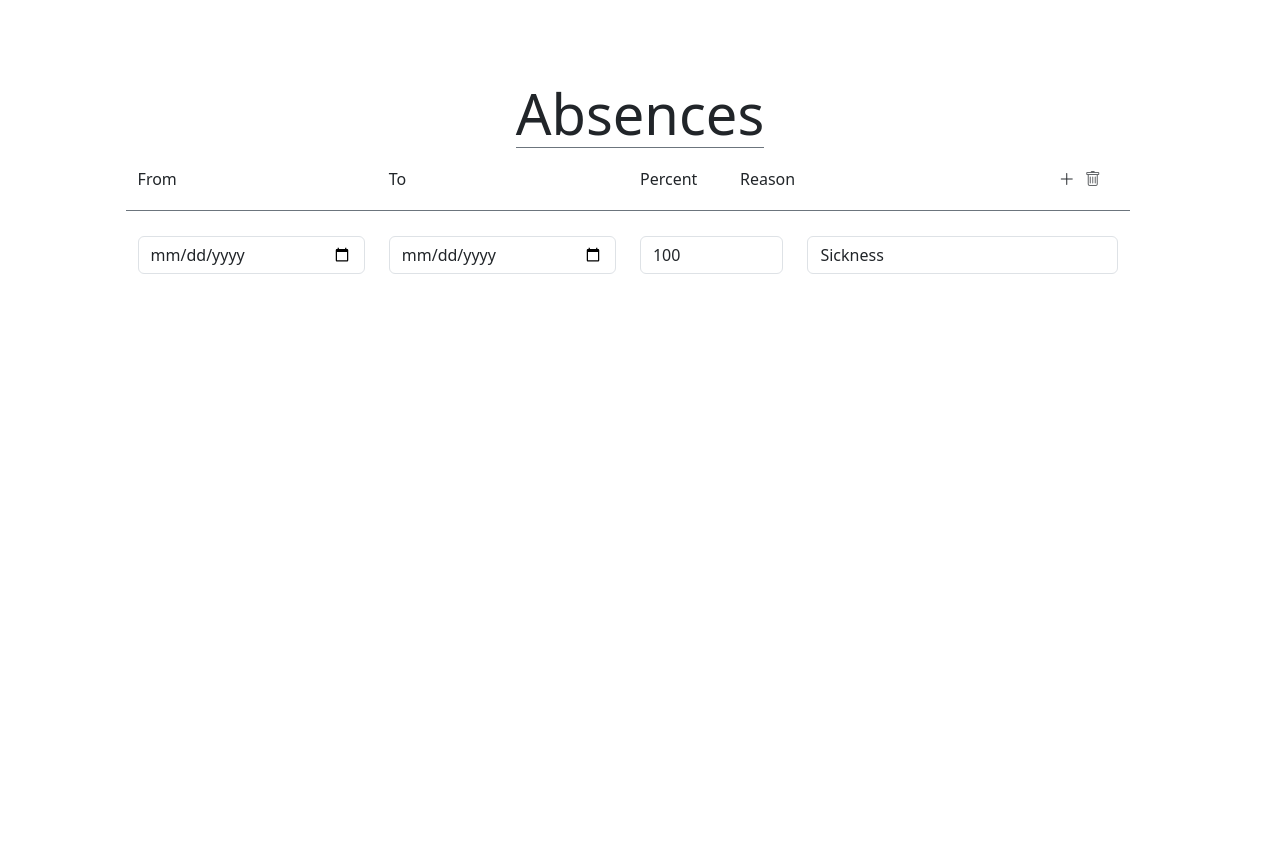
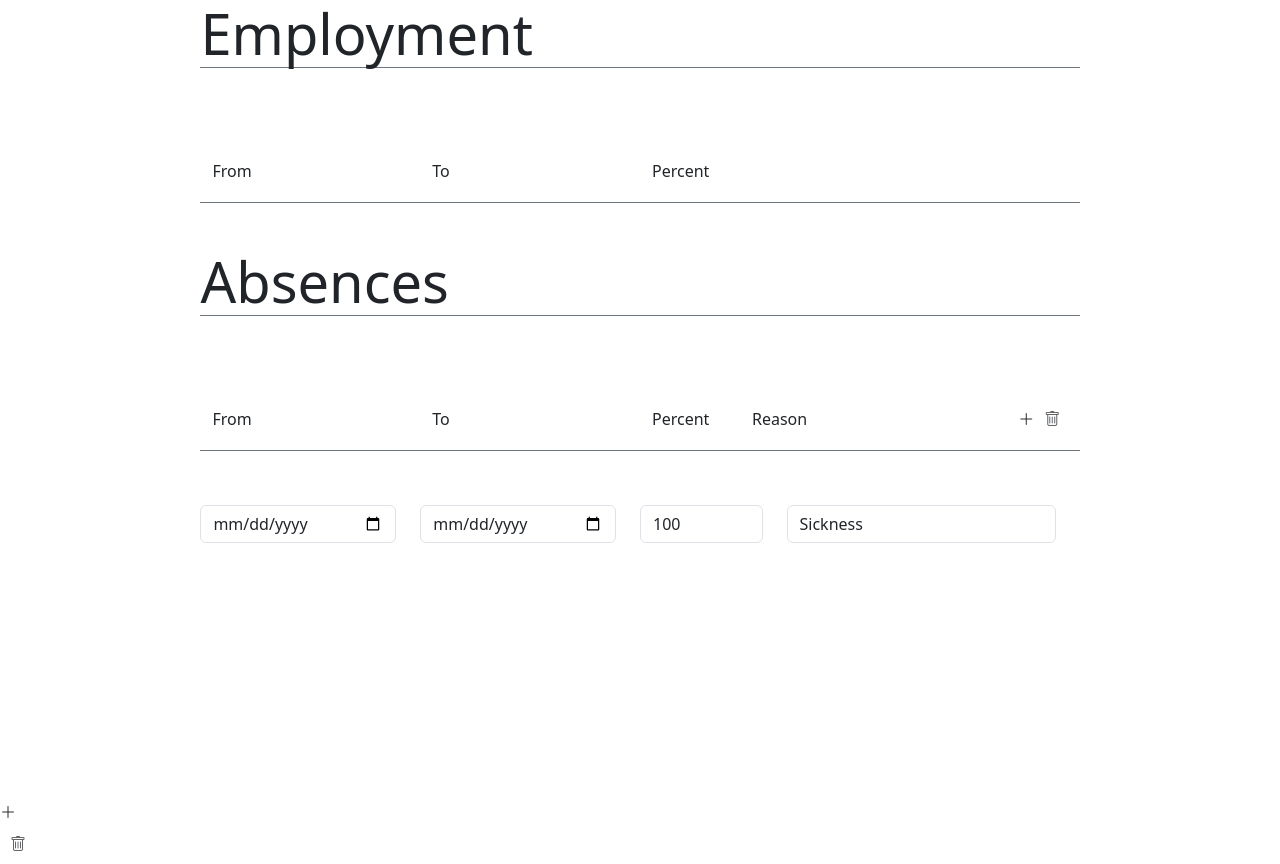
Before and after one commit to PiotrFe/pto_calc, a website with bundled scripts: page src/index.html in a window 1280 px wide. Before the commit the page ends 800 px from the top, so only its background shows below. Built offline with nearby package versions, Linux system fonts and the light colour scheme.

Commit message:
Refactor class nomenclature. Add employment section

```diff
--- a/src/index.html
+++ b/src/index.html
@@ -24,40 +24,70 @@
   <body>
     <div class="page-main">
       <div class="container-fluid page-content">
-        <div id="absence-list" class="absence-list">
-          <h1 class="display-4 section-title">Absences</h1>
-          <div id="absence-header" class="absence-header">
-            <div class="row absence-header-entry mb-3">
+        <div class="entry-lists">
+          <div id="employment-list" class="entry-list">
+            <h1 class="display-4 section-title">Employment</h1>
+            <div id="employment-header" class="entry-list-header">
+              <div class="row header-entry mb-3">
                 <div class="col-3">
                   <label class="form-label clickable sortable">From</label>
                 </div>
                 <div class="col-3">
                   <label class="form-label clickable sortable">To</label>
                 </div>
-              <div class="col-2 absence-control--small">
+                <div class="col-2 list-entry-control--small">
                   <label class="form-label clickable sortable">Percent</label>
                 </div>
-              <div class="col absence-control">
+              </div>
+            </div>
+            <div id="employment-entries" class="list-entries"></div>
+          </div>
+          <div id="absence-list" class="entry-list">
+            <h1 class="display-4 section-title">Absences</h1>
+            <div id="absence-header" class="entry-list-header">
+              <div class="row header-entry mb-3">
+                <div class="col-3">
+                  <label class="form-label clickable sortable">From</label>
+                </div>
+                <div class="col-3">
+                  <label class="form-label clickable sortable">To</label>
+                </div>
+                <div class="col-2 list-entry-control--small">
+                  <label class="form-label clickable sortable">Percent</label>
+                </div>
+                <div class="col list-entry-control">
                   <label class="form-label clickable sortable">Reason</label>
                 </div>
-              <div class="col-1 absence-control absence-control-btns">
+                <div class="col-1 list-entry-control list-entry-control-btns">
                   <div
                     id="btn-add-absence-entry"
-                  class="absence-entry-icon clickable"
+                    class="list-entry-icon clickable"
                   >
                     <i class="bi bi-plus-lg"></i>
                   </div>
                   <div
                     id="btn-delete-absence-entry"
-                  class="absence-entry-icon icon-disabled clickable"
+                    class="list-entry-icon icon-disabled clickable"
                   >
                     <i class="bi bi-trash"></i>
                   </div>
                 </div>
               </div>
             </div>
-          <div id="absence-entries" class="absence-entries"></div>
+            <div id="absence-entries" class="list-entries"></div>
           </div>
+        </div>
+      </div>
+    </div>
+    <div class="control-btns">
+      <div id="btn-add-employment-entry" class="list-entry-icon clickable">
+        <i class="bi bi-plus-lg"></i>
+      </div>
+      <div
+        id="btn-delete-employment-entry"
+        class="list-entry-icon icon-disabled clickable"
+      >
+        <i class="bi bi-trash"></i>
       </div>
     </div>
   </body>
--- a/src/index.js
+++ b/src/index.js
@@ -1,5 +1,7 @@
 import {
   addAbsenceEntry,
+  addEmploymentEntry,
+  addListEntry,
   deleteAbsenceEntry,
   updateEntrySelectionOnPage,
 } from "./scripts/comp-functions.js";
@@ -23,5 +25,5 @@ function init() {
   pageElem.addEventListener("click", updateEntrySelectionOnPage);
   headerElem.addEventListener("click", updateHeaderSort);
 
-  addAbsenceEntry();
+  addListEntry({ entryType: CONSTANTS.ENTRY_TYPES.ABSENCE });
 }
--- a/src/scripts/comp-functions.js
+++ b/src/scripts/comp-functions.js
@@ -7,14 +7,14 @@ import {
 } from "./listeners.js";
 import { makeSelectable } from "./utils.js";
 
-function addAbsenceEntry() {
+function addListEntry({ entryType }) {
   const absenceEntry = document.createElement("div");
   const elemIdx = Date.now();
   const absenceList = document.getElementById(CONSTANTS.IDS.ABSENCE_ENTRY_LIST);
 
   absenceEntry.classList.add("mb-3");
   absenceEntry.classList.add("row");
-  absenceEntry.classList.add(CONSTANTS.CLASS_NAMES.ABSENCE_ENTRY);
+  absenceEntry.classList.add(CONSTANTS.CLASS_NAMES.LIST_ENTRY);
 
   for (let control of [
     { type: CONSTANTS.IDS.ABSENCE_DATE_FROM, inputType: "date" },
@@ -43,6 +43,14 @@ function addAbsenceEntry() {
   absenceList.append(absenceEntry);
 }
 
+function addAbsenceEntry() {
+  addListEntry({ entryType: CONSTANTS.ENTRY_TYPES.ABSENCE });
+}
+
+function addEmploymentEntry() {
+  addListEntry({ entryType: CONSTANTS.ENTRY_TYPES.EMPLOYMENT });
+}
+
 function deleteAbsenceEntry() {
   const trashElem = document.querySelector(
     `#${CONSTANTS.IDS.BTN_DELETE_ABSENCE}`
@@ -65,12 +73,12 @@ function deleteAbsenceEntry() {
 
   clearControlListeners(activeEntry);
 
-  const prevSibling = activeEntry.nextElementSibling;
+  const nextSibling = activeEntry.nextElementSibling;
 
   activeEntry.remove();
 
-  if (prevSibling) {
-    setItemActive(prevSibling);
+  if (nextSibling) {
+    setItemActive(nextSibling);
   } else {
     setTrashActive(false);
   }
@@ -82,7 +90,7 @@ function createAbsenceControl({ type, inputType, idx, ...otherProps }) {
   const widthClass = width ? `col-${width}` : "col";
 
   divElem.classList.add(widthClass);
-  divElem.classList.add(CONSTANTS.CLASS_NAMES.ABSENCE_CONTROL);
+  divElem.classList.add(CONSTANTS.CLASS_NAMES.LIST_ENTRY_CONTROL);
 
   const { inputElem } = createControl({
     inputType,
@@ -155,6 +163,8 @@ function updateEntrySelectionOnPage(e) {
       e.classList.contains(CONSTANTS.CLASS_NAMES.SELECTABLE)
   );
 
+  console.log({ skipClear, elemsUnderCursor, x: e.x, y: e.y });
+
   if (skipClear) {
     return;
   }
@@ -201,7 +211,9 @@ function setTrashActive(active = false) {
 }
 
 export {
+  addListEntry,
   addAbsenceEntry,
+  addEmploymentEntry,
   deleteAbsenceEntry,
   setTrashActive,
   updateEntrySelectionOnPage,
--- a/src/scripts/constants.js
+++ b/src/scripts/constants.js
@@ -1,13 +1,11 @@
 export const CONSTANTS = {
   CLASS_NAMES: {
-    ABSENCE_CONTROL: "absence-control",
-    ABSENCE_DATE_FROM: "absence-from",
-    ABSENCE_DATE_TO: "absence-to",
-    ABSENCE_ENTRY: "absence-entry",
-    ABSENCE_ICON: "absence-entry-icon",
-    ABSENCE_LIST: "absence-list",
-    ABSENCE_PERCENT: "absence-percent",
-    ABSENCE_REASON: "absence-reason",
+    LIST_ENTRY_CONTROL: "list-entry-control",
+    LIST_ENTRY_DATE_FROM: "list-entry-date-from",
+    LIST_ENTRY_DATE_TO: "list-entry-date-to",
+    LIST_ENTRY: "list-entry",
+    LIST_ENTRY_PERCENT: "list-entry-percent",
+    LIST_ENTRY_REASON: "list-entry-reason",
     CLICKABLE: "clickable",
     CONTROL_SELECTED: "control-selected",
     ICON_DISABLED: "icon-disabled",
@@ -28,6 +26,8 @@ export const CONSTANTS = {
     ABSENCE_HEADER: "absence-header",
     BTN_ADD_ABSENCE: "btn-add-absence-entry",
     BTN_DELETE_ABSENCE: "btn-delete-absence-entry",
+    EMPLOYMENT_HEADER: "employment-header",
+    EMPLOYMENT_LIST: "employment-list",
   },
   ABSENCE_REASONS: [
     "Sickness",
@@ -37,9 +37,9 @@ export const CONSTANTS = {
     "Maternity",
   ],
   CONTROL_TYPES: {
-    ABSENCE_DATE_FROM: "absence-from",
-    ABSENCE_DATE_TO: "absence-to",
-    ABSENCE_PERCENT: "absence-parcent",
+    LIST_ENTRY_DATE_FROM: "list-entry-date-from",
+    LIST_ENTRY_DATE_TO: "list-entry-date-to",
+    LIST_ENTRY_PERCENT: "list-entry-percent",
   },
   SORT_STATUS: {
     ASC: "asc",
@@ -52,4 +52,8 @@ export const CONSTANTS = {
     PERCENT: "PERCENT",
     REASON: "REASON",
   },
+  ENTRY_TYPES: {
+    ABSENCE: "ABSENCE",
+    EMPLOYMENT: "EMPLOYMENT",
+  },
 };
--- a/src/scripts/header-functions.js
+++ b/src/scripts/header-functions.js
@@ -96,7 +96,7 @@ function updateSortIconOnParent({ elem, shouldAdd = false, dir = "asc" }) {
 
 function sortData({ byField, dir }) {
   const entryList = document.getElementsByClassName(
-    CONSTANTS.CLASS_NAMES.ABSENCE_ENTRY
+    CONSTANTS.CLASS_NAMES.LIST_ENTRY
   );
 
   if (
@@ -113,13 +113,13 @@ function sortData({ byField, dir }) {
 
   switch (byField) {
     case CONSTANTS.SORT_FIELDS.FROM:
-      sortByElem = CONSTANTS.CLASS_NAMES.ABSENCE_DATE_FROM;
+      sortByElem = CONSTANTS.CLASS_NAMES.LIST_ENTRY_DATE_FROM;
       break;
     case CONSTANTS.SORT_FIELDS.TO:
-      sortByElem = CONSTANTS.CLASS_NAMES.ABSENCE_DATE_TO;
+      sortByElem = CONSTANTS.CLASS_NAMES.LIST_ENTRY_DATE_TO;
       break;
     case CONSTANTS.SORT_FIELDS.PERCENT:
-      sortByElem = CONSTANTS.CLASS_NAMES.ABSENCE_PERCENT;
+      sortByElem = CONSTANTS.CLASS_NAMES.LIST_ENTRY_PERCENT;
       break;
     case CONSTANTS.SORT_FIELDS.REASON:
       sortByElem = CONSTANTS.CLASS_NAMES.REASON;
--- a/src/scripts/listeners.js
+++ b/src/scripts/listeners.js
@@ -20,10 +20,10 @@ function clearControlListeners(elem) {
   }
 
   const dateFrom = elem.querySelector(
-    `.${CONSTANTS.CLASS_NAMES.ABSENCE_DATE_FROM}`
+    `.${CONSTANTS.CLASS_NAMES.LIST_ENTRY_DATE_FROM}`
   );
   const dateTo = elem.querySelector(
-    `.${CONSTANTS.CLASS_NAMES.ABSENCE_DATE_TO}`
+    `.${CONSTANTS.CLASS_NAMES.LIST_ENTRY_DATE_TO}`
   );
 
   removeDateListener(dateFrom);
@@ -47,10 +47,10 @@ function removeActiveEntryListener(elem) {
 function dateChangeListener(e) {
   const elem = e.target;
   const prop = elem.classList.contains(
-    CONSTANTS.CONTROL_TYPES.ABSENCE_DATE_FROM
+    CONSTANTS.CONTROL_TYPES.LIST_ENTRY_DATE_FROM
   )
     ? "min"
-    : elem.classList.contains(CONSTANTS.CONTROL_TYPES.ABSENCE_DATE_TO)
+    : elem.classList.contains(CONSTANTS.CONTROL_TYPES.LIST_ENTRY_DATE_TO)
     ? "max"
     : null;
 
@@ -59,11 +59,11 @@ function dateChangeListener(e) {
   }
 
   const siblingName = elem.classList.contains(
-    CONSTANTS.CONTROL_TYPES.ABSENCE_DATE_FROM
+    CONSTANTS.CONTROL_TYPES.LIST_ENTRY_DATE_FROM
   )
-    ? CONSTANTS.CONTROL_TYPES.ABSENCE_DATE_TO
-    : elem.classList.contains(CONSTANTS.CONTROL_TYPES.ABSENCE_DATE_TO)
-    ? CONSTANTS.CONTROL_TYPES.ABSENCE_DATE_FROM
+    ? CONSTANTS.CONTROL_TYPES.LIST_ENTRY_DATE_TO
+    : elem.classList.contains(CONSTANTS.CONTROL_TYPES.LIST_ENTRY_DATE_TO)
+    ? CONSTANTS.CONTROL_TYPES.LIST_ENTRY_DATE_FROM
     : null;
   const siblingIdTs = parseTsFromId(elem.id);
   const siblingId = `${siblingName}-${siblingIdTs}`;
--- a/src/styles.css
+++ b/src/styles.css
@@ -18,15 +18,20 @@ html {
 
 .page-content {
   display: flex;
+  flex-direction: column;
   justify-content: center;
+  align-items: center;
+}
+
+.entry-lists {
+  width: 70%;
 }
 
 /************************
- Absence section
+ List entry section
 *************************/
 
-.absence-list {
-  width: 80%;
+.entry-list-header {
   margin-top: 5rem;
   display: flex;
   flex-direction: column;
@@ -38,16 +43,16 @@ html {
   width: 100%;
 }
 
-.absence-entries {
+.list-entries {
   width: 100%;
 }
 
-.absence-control--small {
+.list-entry-control--small {
   width: 100px;
 }
 
-.absence-entry,
-.absence-header-entry {
+.list-entry,
+.header-entry {
   width: 100%;
   height: 55px;
   display: flex;
@@ -55,26 +60,30 @@ html {
   user-select: none;
 }
 
-.absence-header-entry,
+.header-entry,
 .section-title {
   border-bottom: 1px solid var(--bs-gray);
 }
 
-.absence-entry:hover {
+.list-entry:hover {
   cursor: pointer;
 }
 
-.absence-entry-icon {
+.list-entry-icon {
   display: flex;
   align-items: end;
 }
 
-.absence-entry-icon > i {
+.list-entry-icon > i {
   margin-bottom: 8px;
 }
 
-.absence-entry-icon > i:hover {
+.list-entry-icon > i:hover {
   cursor: pointer;
+}
+
+.list-entry-icon:not(:first-child) {
+  margin-left: 10px;
 }
 
 .icon-disabled {
@@ -85,13 +94,20 @@ html {
   cursor: default;
 }
 
-.absence-control-btns {
+.list-entry-control-btns {
   display: flex;
   align-items: end;
 }
 
-.absence-entry-icon:not(:first-child) {
-  margin-left: 10px;
+/************************
+ Control buttons
+*************************/
+
+.control.btns {
+  display: flex;
+  position: absolute;
+  right: 25px;
+  bottom: 30px;
 }
 
 /************************
```
Lines whose indentation alone changed are shown as unchanged.
